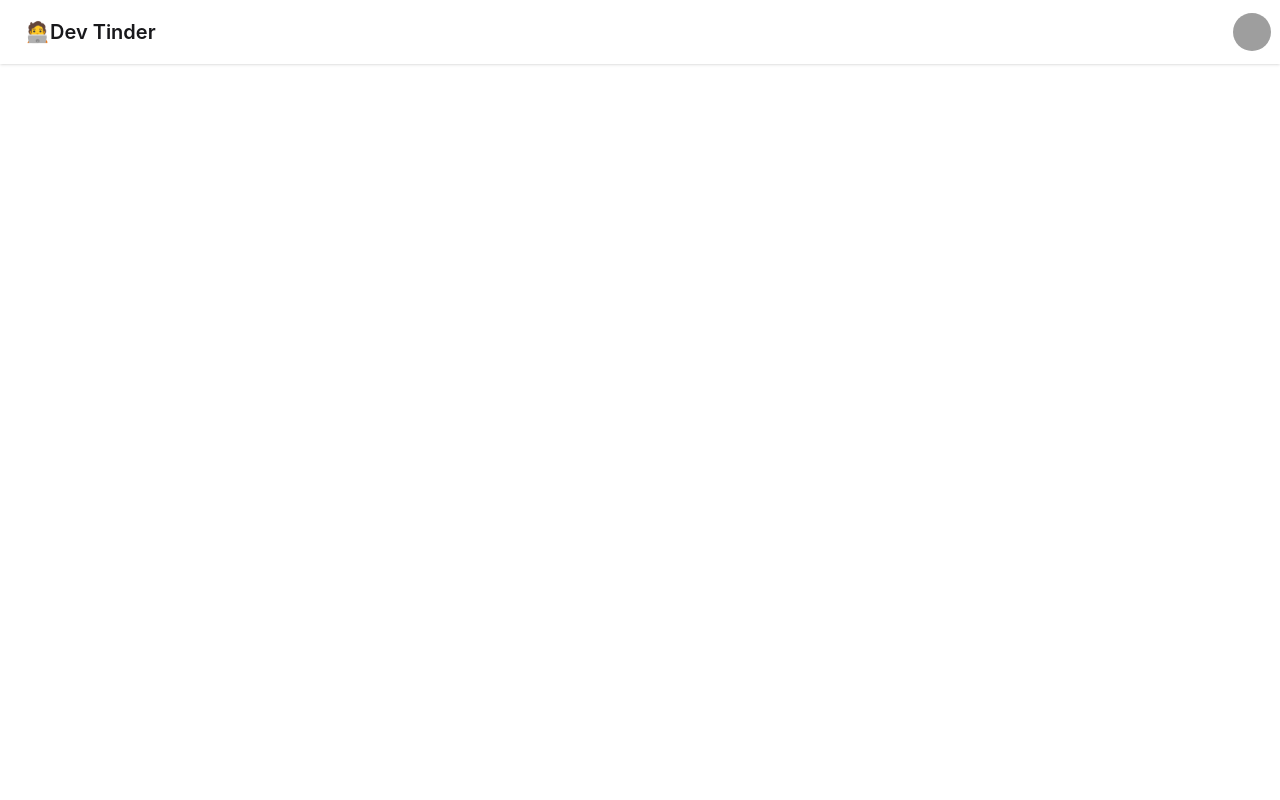
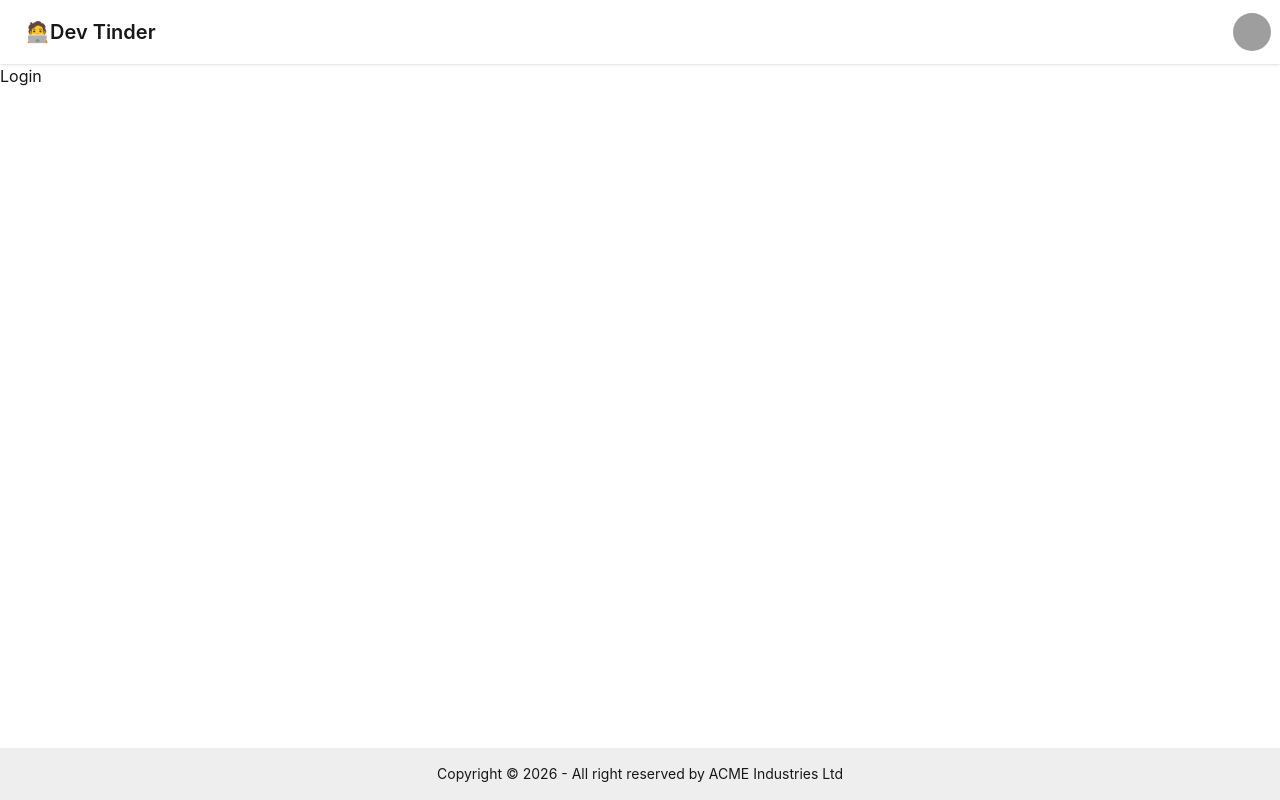
Before and after one commit to Benison-G/dev-tinder-ui, a React (Vite) app: page /login in a window 1280 px wide. Built offline with nearby package versions, Linux system fonts and the light colour scheme; grey boxes are pictures that could not be loaded.

Commit message:
Added Routing

```diff
--- a/src/App.jsx
+++ b/src/App.jsx
@@ -1,12 +1,22 @@
 import { useState } from 'react'
-import NavBar from './NavBar'
+import { BrowserRouter, Routes, Route } from 'react-router-dom'
+import Home from './Home'
+import Login from './Login'
+import Profile from './Profile'
 
 function App() {
   const [count, setCount] = useState(0)
 
   return (
     <>
-      <NavBar />
+      <BrowserRouter basename='/'>
+        <Routes>
+          <Route path="/" element={<Home />}>
+            <Route path="/login" element={<Login />} />
+            <Route path="/profile" element={<Profile />} />
+          </Route>
+        </Routes>
+      </BrowserRouter>
     </>
   )
 }
--- /dev/null
+++ b/src/Footer.jsx
@@ -0,0 +1,11 @@
+const Footer = () => {
+    return (
+        <footer className="footer sm:footer-horizontal footer-center bg-base-300 text-base-content p-4">
+            <aside>
+                <p>Copyright © {new Date().getFullYear()} - All right reserved by ACME Industries Ltd</p>
+            </aside>
+        </footer>
+    )
+}
+
+export default Footer;
--- /dev/null
+++ b/src/Home.jsx
@@ -0,0 +1,17 @@
+import { Outlet } from "react-router-dom";
+import NavBar from "./NavBar";
+import Footer from "./Footer";
+
+const Home = () => {
+    return (
+        <div className="min-h-screen flex flex-col">
+            <NavBar />
+            <main className="flex-1">
+                <Outlet />
+            </main>
+            <Footer />
+        </div>
+    )
+}
+
+export default Home;
--- /dev/null
+++ b/src/Login.jsx
@@ -0,0 +1,7 @@
+const Login = () => {
+    return <div>
+        Login
+    </div>
+}
+
+export default Login;
--- /dev/null
+++ b/src/Profile.jsx
@@ -0,0 +1,5 @@
+const Profile = () => {
+    return <div>Profile page</div>
+}
+
+export default Profile;
```
